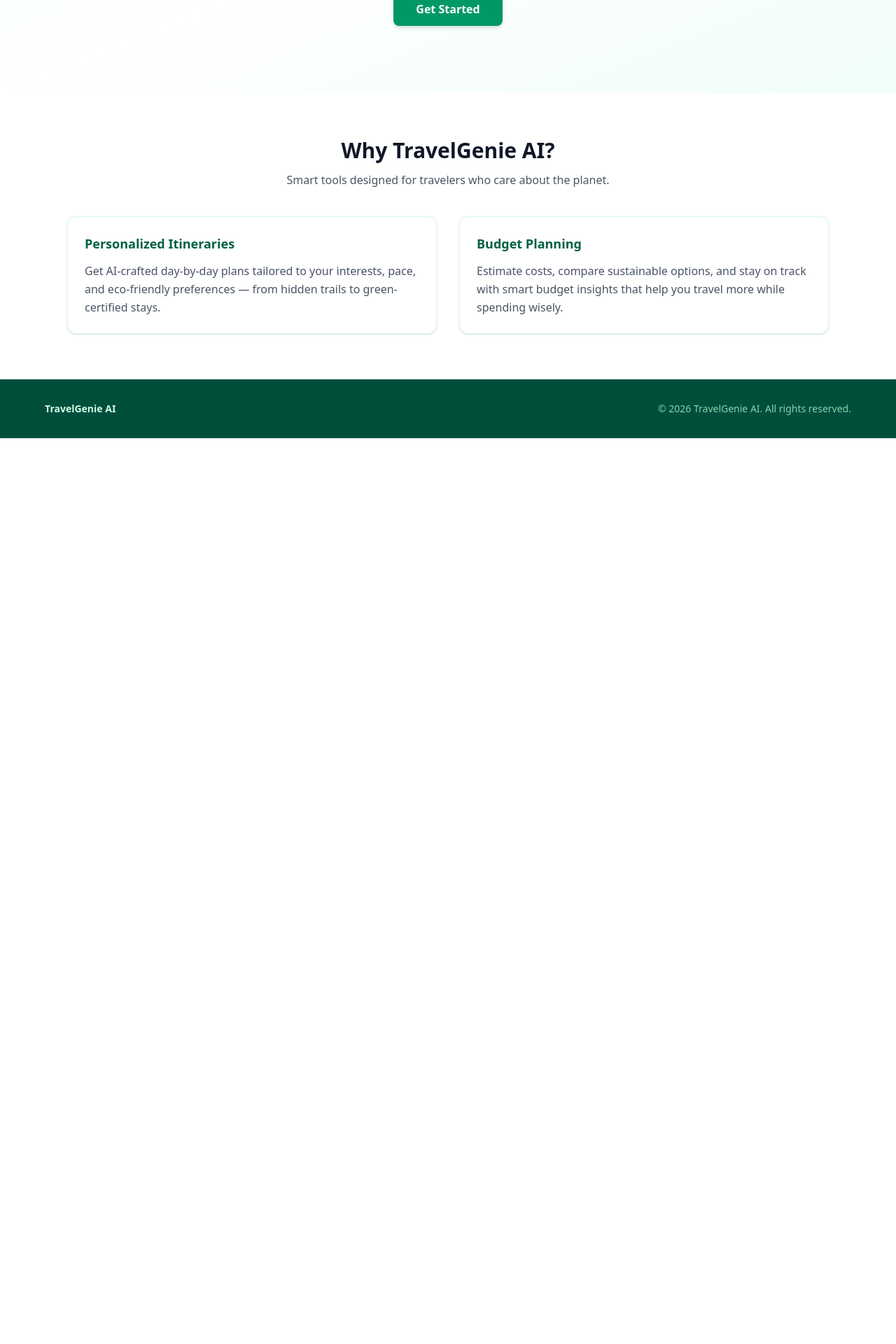
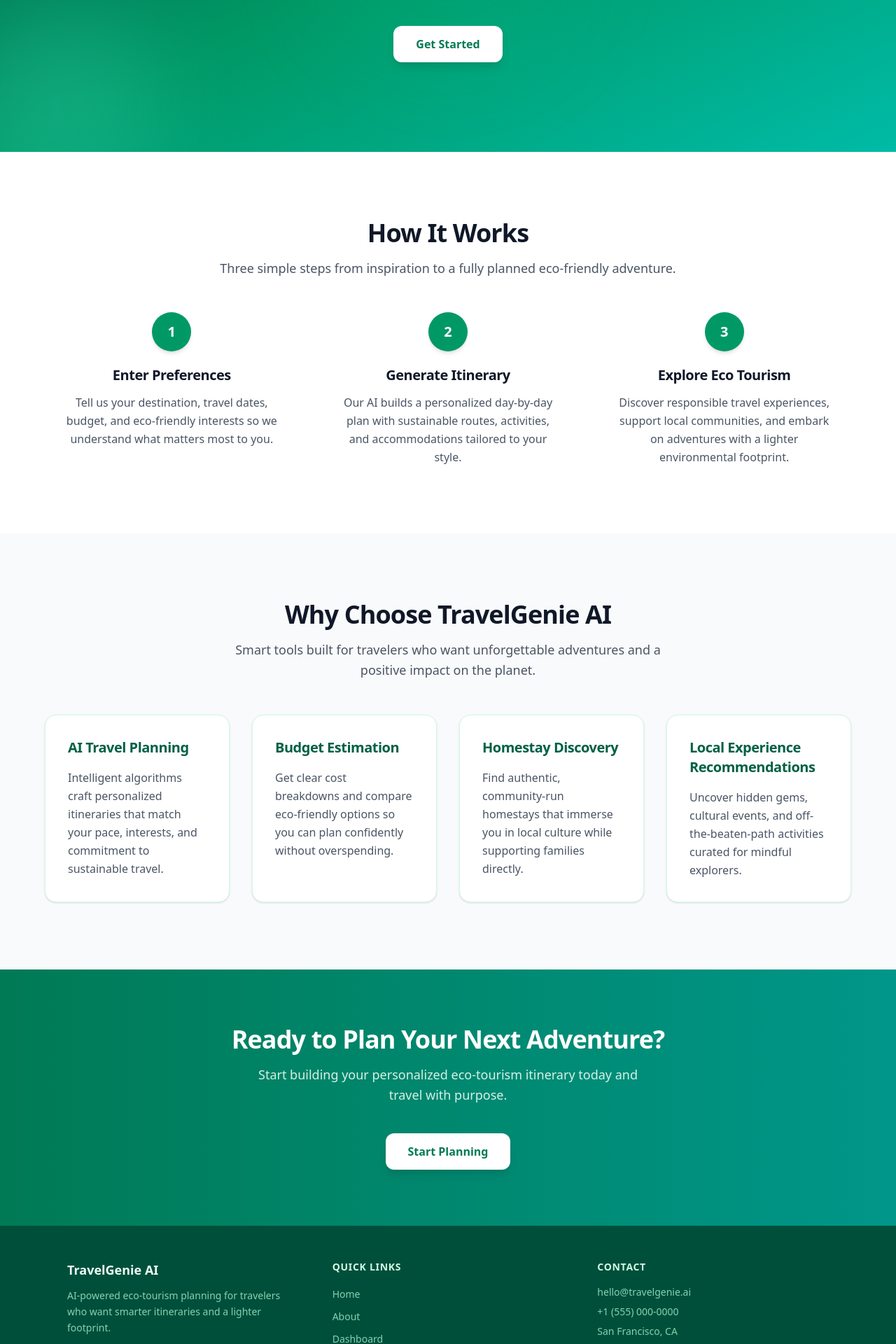
Before and after one commit to KaranSinghDhanik/TravelGenie-AI-Personalized-Eco-Tourism-Planner, a React (Vite) app: page / in a window 1280 px wide. Shown: the part 440-2360 px from the top of the page at 70% size. Before the commit the page ends 1066 px from the top, so only its background shows below. Built offline with nearby package versions, Linux system fonts and the light colour scheme.

Commit message:
feat: add responsive landing page sections and modern UI styling

```diff
--- a/src/components/Card.jsx
+++ b/src/components/Card.jsx
@@ -1,8 +1,10 @@
 function Card({ title, description }) {
   return (
-    <article className="flex flex-col rounded-xl border border-emerald-100 bg-white p-6 shadow-sm transition hover:-translate-y-1 hover:shadow-md">
-      <h3 className="text-lg font-semibold text-emerald-800">{title}</h3>
-      <p className="mt-3 flex-1 text-sm leading-relaxed text-gray-600 sm:text-base">
+    <article className="group flex h-full flex-col rounded-2xl border border-emerald-100 bg-white p-6 shadow-sm transition-all duration-300 ease-out hover:-translate-y-2 hover:scale-[1.02] hover:border-emerald-300 hover:shadow-xl sm:p-8">
+      <h3 className="text-lg font-semibold tracking-tight text-emerald-800 transition-colors duration-300 group-hover:text-emerald-600 sm:text-xl">
+        {title}
+      </h3>
+      <p className="mt-4 flex-1 text-sm leading-relaxed text-gray-600 transition-colors duration-300 group-hover:text-gray-700 sm:text-base">
         {description}
       </p>
     </article>
--- /dev/null
+++ b/src/components/CtaSection.jsx
@@ -0,0 +1,27 @@
+import { Link } from 'react-router-dom';
+
+function CtaSection() {
+  return (
+    <section className="bg-gradient-to-r from-emerald-700 to-teal-600 px-4 py-16 sm:px-6 sm:py-20 lg:px-8">
+      <div className="mx-auto w-full max-w-3xl min-w-0 text-center">
+        <h2 className="text-2xl font-bold tracking-tight text-white sm:text-3xl lg:text-4xl">
+          Ready to Plan Your Next Adventure?
+        </h2>
+        <p className="mx-auto mt-4 max-w-xl text-base leading-relaxed text-emerald-50/90 sm:text-lg">
+          Start building your personalized eco-tourism itinerary today and travel
+          with purpose.
+        </p>
+        <div className="mt-8 sm:mt-10">
+          <Link
+            to="/login"
+            className="inline-flex items-center justify-center rounded-xl bg-white px-8 py-3.5 text-base font-semibold text-emerald-700 shadow-lg transition-all duration-300 hover:-translate-y-1 hover:scale-105 hover:bg-emerald-50 hover:shadow-xl focus:outline-none focus:ring-2 focus:ring-white focus:ring-offset-2 focus:ring-offset-emerald-700"
+          >
+            Start Planning
+          </Link>
+        </div>
+      </div>
+    </section>
+  );
+}
+
+export default CtaSection;
--- a/src/components/Footer.jsx
+++ b/src/components/Footer.jsx
@@ -1,13 +1,62 @@
+import { Link } from 'react-router-dom';
+
+const quickLinks = [
+  { label: 'Home', path: '/' },
+  { label: 'About', path: '/about' },
+  { label: 'Dashboard', path: '/dashboard' },
+  { label: 'Login', path: '/login' },
+];
+
 function Footer() {
   const year = new Date().getFullYear();
 
   return (
-    <footer className="border-t border-emerald-100 bg-emerald-900 px-4 py-8 sm:px-6 lg:px-8">
-      <div className="mx-auto flex max-w-6xl flex-col items-center justify-between gap-4 text-center sm:flex-row sm:text-left">
-        <p className="text-sm font-semibold text-emerald-100">TravelGenie AI</p>
-        <p className="text-sm text-emerald-200/80">
-          &copy; {year} TravelGenie AI. All rights reserved.
-        </p>
+    <footer className="border-t border-emerald-800/30 bg-emerald-900">
+      <div className="mx-auto max-w-6xl px-4 py-12 sm:px-6 lg:px-8">
+        <div className="grid grid-cols-1 gap-10 sm:grid-cols-2 lg:grid-cols-3 lg:gap-12">
+          <div>
+            <p className="text-lg font-bold text-emerald-50">TravelGenie AI</p>
+            <p className="mt-3 max-w-xs text-sm leading-relaxed text-emerald-200/80">
+              AI-powered eco-tourism planning for travelers who want smarter
+              itineraries and a lighter footprint.
+            </p>
+          </div>
+
+          <div>
+            <h3 className="text-sm font-semibold uppercase tracking-wider text-emerald-100">
+              Quick Links
+            </h3>
+            <ul className="mt-4 space-y-2">
+              {quickLinks.map(({ label, path }) => (
+                <li key={path}>
+                  <Link
+                    to={path}
+                    className="text-sm text-emerald-200/80 transition-colors hover:text-emerald-50"
+                  >
+                    {label}
+                  </Link>
+                </li>
+              ))}
+            </ul>
+          </div>
+
+          <div>
+            <h3 className="text-sm font-semibold uppercase tracking-wider text-emerald-100">
+              Contact
+            </h3>
+            <ul className="mt-4 space-y-2 text-sm text-emerald-200/80">
+              <li>hello@travelgenie.ai</li>
+              <li>+1 (555) 000-0000</li>
+              <li>San Francisco, CA</li>
+            </ul>
+          </div>
+        </div>
+
+        <div className="mt-10 border-t border-emerald-800/40 pt-8 text-center sm:text-left">
+          <p className="text-sm text-emerald-200/70">
+            &copy; {year} TravelGenie AI. All rights reserved.
+          </p>
+        </div>
       </div>
     </footer>
   );
--- a/src/components/Hero.jsx
+++ b/src/components/Hero.jsx
@@ -1,23 +1,38 @@
+import { Link } from 'react-router-dom';
+
 function Hero() {
   return (
-    <section className="relative overflow-hidden bg-gradient-to-br from-emerald-50 via-white to-teal-50 px-4 py-16 sm:px-6 sm:py-24 lg:px-8">
-      <div className="mx-auto max-w-4xl text-center">
-        <h1 className="text-3xl font-extrabold tracking-tight text-gray-900 sm:text-4xl md:text-5xl lg:text-6xl">
+    <section className="relative overflow-hidden bg-gradient-to-br from-emerald-800 via-emerald-600 to-teal-500 px-4 py-20 sm:px-6 sm:py-28 lg:px-8 lg:py-32">
+      <div
+        className="pointer-events-none absolute -right-16 -top-16 h-56 w-56 rounded-full bg-white/10 blur-3xl sm:h-72 sm:w-72"
+        aria-hidden="true"
+      />
+      <div
+        className="pointer-events-none absolute -bottom-20 -left-16 h-56 w-56 rounded-full bg-teal-300/20 blur-3xl sm:h-72 sm:w-72"
+        aria-hidden="true"
+      />
+      <div
+        className="pointer-events-none absolute left-1/2 top-1/2 h-96 w-96 -translate-x-1/2 -translate-y-1/2 rounded-full bg-emerald-400/10 blur-3xl"
+        aria-hidden="true"
+      />
+
+      <div className="relative mx-auto max-w-4xl text-center">
+        <h1 className="text-3xl font-extrabold tracking-tight text-white sm:text-4xl md:text-5xl lg:text-6xl">
           Plan Smarter{' '}
-          <span className="text-emerald-700">Eco-Tourism Adventures</span>
+          <span className="text-emerald-100">Eco-Tourism Adventures</span>
         </h1>
-        <p className="mx-auto mt-6 max-w-2xl text-base leading-relaxed text-gray-600 sm:text-lg">
+        <p className="mx-auto mt-6 max-w-2xl text-base leading-relaxed text-emerald-50/90 sm:mt-8 sm:text-lg">
           TravelGenie AI helps you discover sustainable destinations, build
           personalized itineraries, and travel responsibly — all powered by
           intelligent planning that balances adventure with environmental care.
         </p>
-        <div className="mt-10">
-          <a
-            href="#"
-            className="inline-flex items-center justify-center rounded-lg bg-emerald-600 px-8 py-3 text-base font-semibold text-white shadow-md transition hover:bg-emerald-700 focus:outline-none focus:ring-2 focus:ring-emerald-500 focus:ring-offset-2"
+        <div className="mt-10 sm:mt-12">
+          <Link
+            to="/login"
+            className="inline-flex items-center justify-center rounded-xl bg-white px-8 py-3.5 text-base font-semibold text-emerald-700 shadow-lg transition hover:-translate-y-0.5 hover:bg-emerald-50 hover:shadow-xl focus:outline-none focus:ring-2 focus:ring-white focus:ring-offset-2 focus:ring-offset-emerald-700"
           >
             Get Started
-          </a>
+          </Link>
         </div>
       </div>
     </section>
--- /dev/null
+++ b/src/components/HowItWorks.jsx
@@ -0,0 +1,45 @@
+import SectionHeader from './SectionHeader.jsx';
+import StepCard from './StepCard.jsx';
+
+const steps = [
+  {
+    title: 'Enter Preferences',
+    description:
+      'Tell us your destination, travel dates, budget, and eco-friendly interests so we understand what matters most to you.',
+  },
+  {
+    title: 'Generate Itinerary',
+    description:
+      'Our AI builds a personalized day-by-day plan with sustainable routes, activities, and accommodations tailored to your style.',
+  },
+  {
+    title: 'Explore Eco Tourism',
+    description:
+      'Discover responsible travel experiences, support local communities, and embark on adventures with a lighter environmental footprint.',
+  },
+];
+
+function HowItWorks() {
+  return (
+    <section className="px-4 py-16 sm:px-6 sm:py-20 lg:px-8 lg:py-24">
+      <div className="mx-auto w-full max-w-6xl min-w-0">
+        <SectionHeader
+          title="How It Works"
+          subtitle="Three simple steps from inspiration to a fully planned eco-friendly adventure."
+        />
+        <div className="mt-12 grid grid-cols-1 gap-10 sm:gap-12 md:grid-cols-3 md:gap-8">
+          {steps.map((step, index) => (
+            <StepCard
+              key={step.title}
+              step={index + 1}
+              title={step.title}
+              description={step.description}
+            />
+          ))}
+        </div>
+      </div>
+    </section>
+  );
+}
+
+export default HowItWorks;
--- a/src/components/PageLayout.jsx
+++ b/src/components/PageLayout.jsx
@@ -3,9 +3,9 @@
 
 function PageLayout({ children }) {
   return (
-    <div className="flex min-h-screen flex-col bg-white">
+    <div className="flex min-h-screen w-full min-w-0 flex-col overflow-x-hidden bg-white">
       <Navbar />
-      <main className="flex-1">{children}</main>
+      <main className="w-full min-w-0 flex-1">{children}</main>
       <Footer />
     </div>
   );
--- /dev/null
+++ b/src/components/SectionHeader.jsx
@@ -0,0 +1,16 @@
+function SectionHeader({ title, subtitle }) {
+  return (
+    <div className="mx-auto max-w-2xl text-center">
+      <h2 className="text-2xl font-bold tracking-tight text-gray-900 sm:text-3xl lg:text-4xl">
+        {title}
+      </h2>
+      {subtitle && (
+        <p className="mt-4 text-base leading-relaxed text-gray-600 sm:text-lg">
+          {subtitle}
+        </p>
+      )}
+    </div>
+  );
+}
+
+export default SectionHeader;
--- /dev/null
+++ b/src/components/StepCard.jsx
@@ -0,0 +1,17 @@
+function StepCard({ step, title, description }) {
+  return (
+    <article className="group relative flex flex-col items-center text-center">
+      <div className="flex h-14 w-14 items-center justify-center rounded-full bg-emerald-600 text-xl font-bold text-white shadow-md transition-all duration-300 group-hover:scale-110 group-hover:bg-emerald-700 group-hover:shadow-lg">
+        {step}
+      </div>
+      <h3 className="mt-5 text-lg font-semibold tracking-tight text-gray-900 transition-colors duration-300 group-hover:text-emerald-700 sm:text-xl">
+        {title}
+      </h3>
+      <p className="mt-3 max-w-xs text-sm leading-relaxed text-gray-600 sm:text-base">
+        {description}
+      </p>
+    </article>
+  );
+}
+
+export default StepCard;
--- /dev/null
+++ b/src/components/WhyChoose.jsx
@@ -0,0 +1,49 @@
+import SectionHeader from './SectionHeader.jsx';
+import Card from './Card.jsx';
+
+const reasons = [
+  {
+    title: 'AI Travel Planning',
+    description:
+      'Intelligent algorithms craft personalized itineraries that match your pace, interests, and commitment to sustainable travel.',
+  },
+  {
+    title: 'Budget Estimation',
+    description:
+      'Get clear cost breakdowns and compare eco-friendly options so you can plan confidently without overspending.',
+  },
+  {
+    title: 'Homestay Discovery',
+    description:
+      'Find authentic, community-run homestays that immerse you in local culture while supporting families directly.',
+  },
+  {
+    title: 'Local Experience Recommendations',
+    description:
+      'Uncover hidden gems, cultural events, and off-the-beaten-path activities curated for mindful explorers.',
+  },
+];
+
+function WhyChoose() {
+  return (
+    <section className="bg-gray-50 px-4 py-16 sm:px-6 sm:py-20 lg:px-8 lg:py-24">
+      <div className="mx-auto w-full max-w-6xl min-w-0">
+        <SectionHeader
+          title="Why Choose TravelGenie AI"
+          subtitle="Smart tools built for travelers who want unforgettable adventures and a positive impact on the planet."
+        />
+        <div className="mt-12 grid grid-cols-1 gap-6 sm:grid-cols-2 sm:gap-8 lg:grid-cols-4">
+          {reasons.map((reason) => (
+            <Card
+              key={reason.title}
+              title={reason.title}
+              description={reason.description}
+            />
+          ))}
+        </div>
+      </div>
+    </section>
+  );
+}
+
+export default WhyChoose;
--- a/src/index.css
+++ b/src/index.css
@@ -1 +1,8 @@
 @import 'tailwindcss';
+
+@layer base {
+  html,
+  body {
+    @apply overflow-x-hidden;
+  }
+}
--- a/src/pages/Home.jsx
+++ b/src/pages/Home.jsx
@@ -1,29 +1,16 @@
 import PageLayout from '../components/PageLayout.jsx';
 import Hero from '../components/Hero.jsx';
-import Card from '../components/Card.jsx';
+import HowItWorks from '../components/HowItWorks.jsx';
+import WhyChoose from '../components/WhyChoose.jsx';
+import CtaSection from '../components/CtaSection.jsx';
 
 function Home() {
   return (
     <PageLayout>
       <Hero />
-      <section className="mx-auto max-w-6xl px-4 py-16 sm:px-6 lg:px-8">
-        <h2 className="text-center text-2xl font-bold text-gray-900 sm:text-3xl">
-          Why TravelGenie AI?
-        </h2>
-        <p className="mx-auto mt-3 max-w-2xl text-center text-gray-600">
-          Smart tools designed for travelers who care about the planet.
-        </p>
-        <div className="mt-10 grid gap-6 sm:grid-cols-2 lg:gap-8">
-          <Card
-            title="Personalized Itineraries"
-            description="Get AI-crafted day-by-day plans tailored to your interests, pace, and eco-friendly preferences — from hidden trails to green-certified stays."
-          />
-          <Card
-            title="Budget Planning"
-            description="Estimate costs, compare sustainable options, and stay on track with smart budget insights that help you travel more while spending wisely."
-          />
-        </div>
-      </section>
+      <HowItWorks />
+      <WhyChoose />
+      <CtaSection />
     </PageLayout>
   );
 }
```
